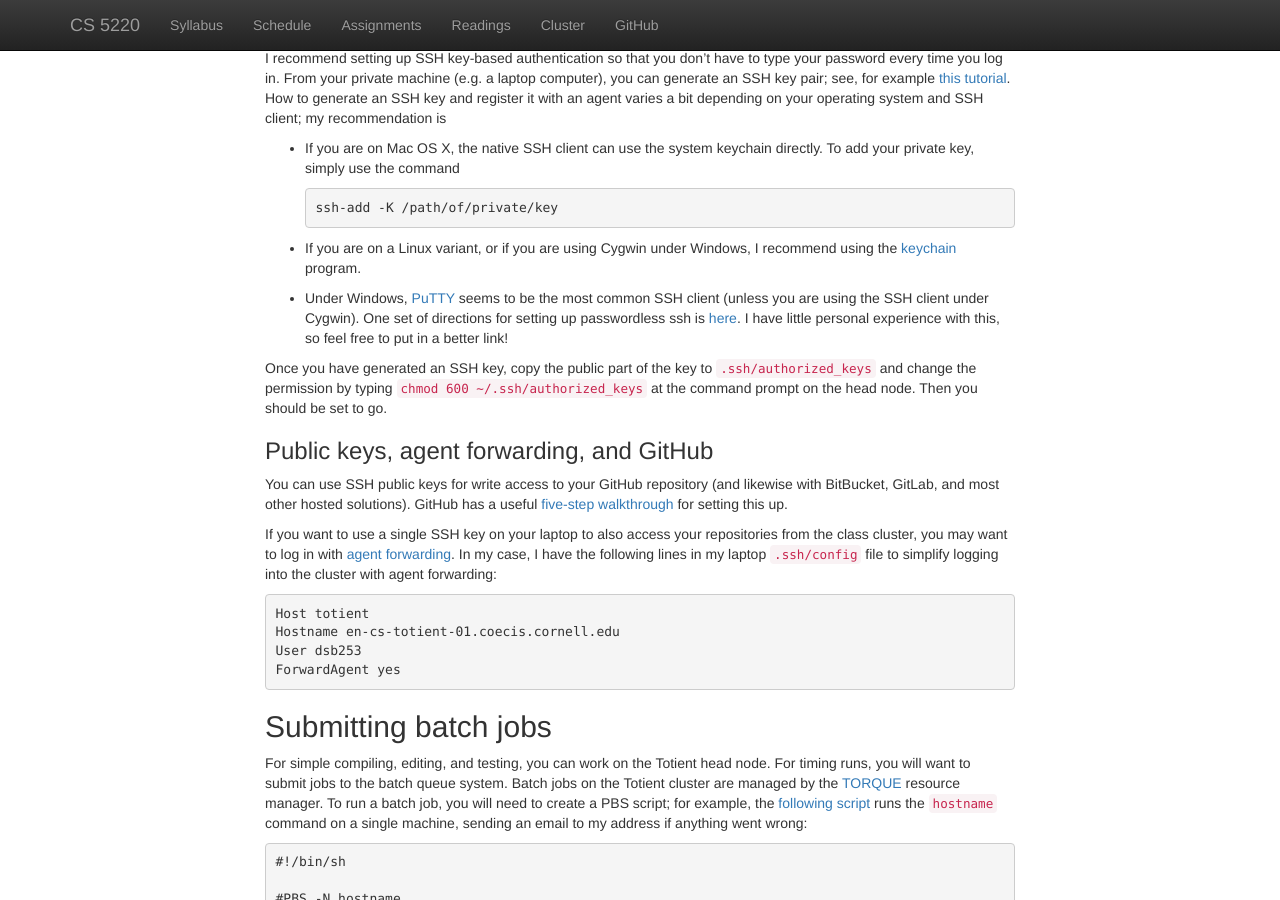
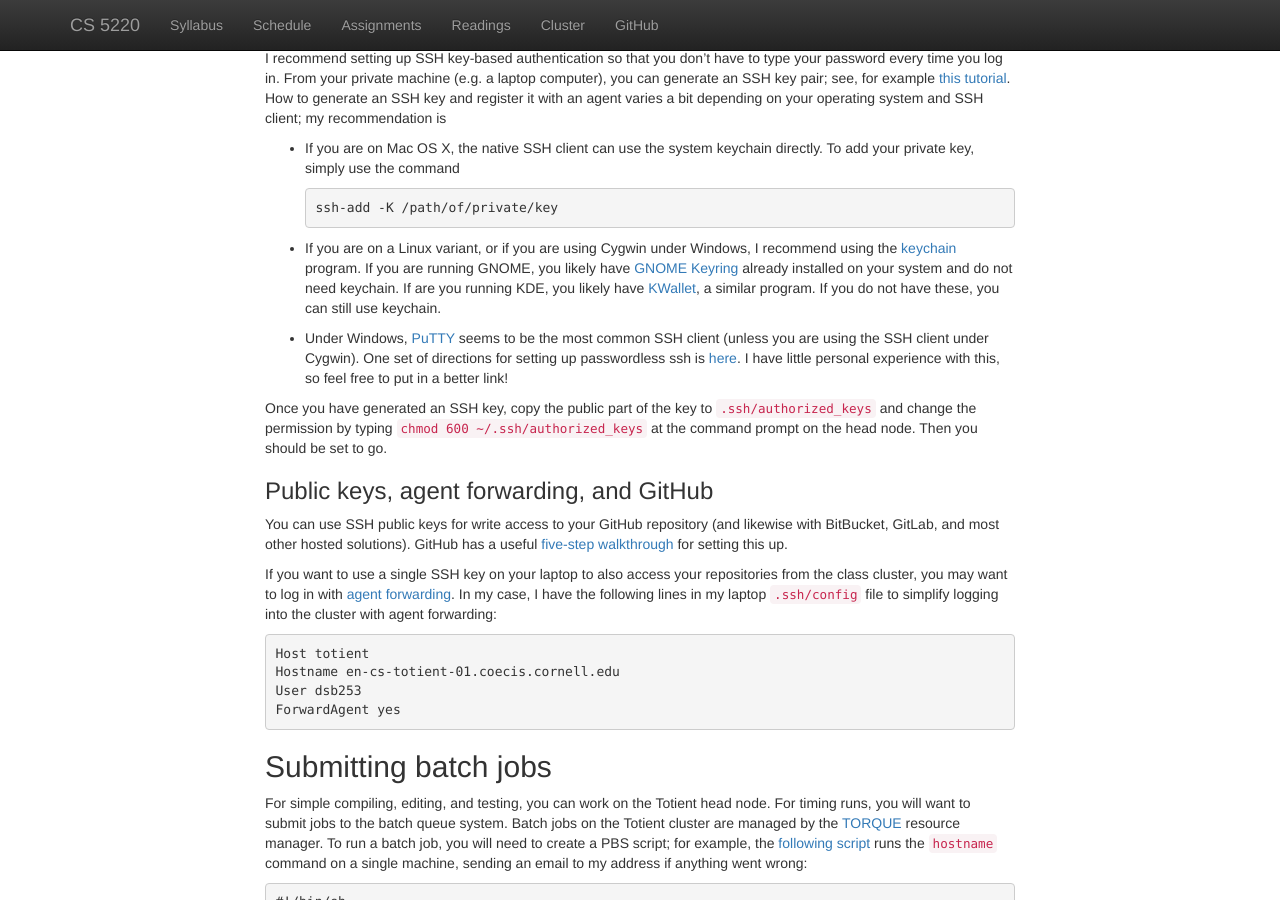
Before and after one commit to cornell-cs5220-f15/cornell-cs5220-f15.github.io, a Jekyll site: the page built from cluster.md, in a window 1280 px wide and 900 px high, scrolled down 627 px. Built offline with Jekyll 4.4.1, drawn with Linux system fonts in a browser that asks for light colours; nearby versions of some CDN libraries.

Commit message:
Updated cluster.md to reflect ssh-agent like programsrams for GNOME and KDE.

```diff
--- a/cluster.md
+++ b/cluster.md
@@ -57,9 +57,13 @@ is
 
        ssh-add -K /path/of/private/key
 
- - If you are on a Linux variant, or if you are using Cygwin under
-   Windows, I recommend using the
-   [keychain](http://linux.die.net/man/1/keychain) program.
+ - If you are on a Linux variant, or if you are using Cygwin under Windows, I
+   recommend using the [keychain](http://linux.die.net/man/1/keychain)
+   program. If you are running GNOME, you likely have [GNOME
+   Keyring](https://en.wikipedia.org/wiki/GNOME_Keyring) already installed on
+   your system and do not need keychain. If are you running KDE, you likely have
+   [KWallet](https://en.wikipedia.org/wiki/KWallet), a similar program. If you
+   do not have these, you can still use keychain.
 
  - Under Windows, [PuTTY](www.putty.org) seems to be the most common
    SSH client (unless you are using the SSH client under Cygwin).
```
